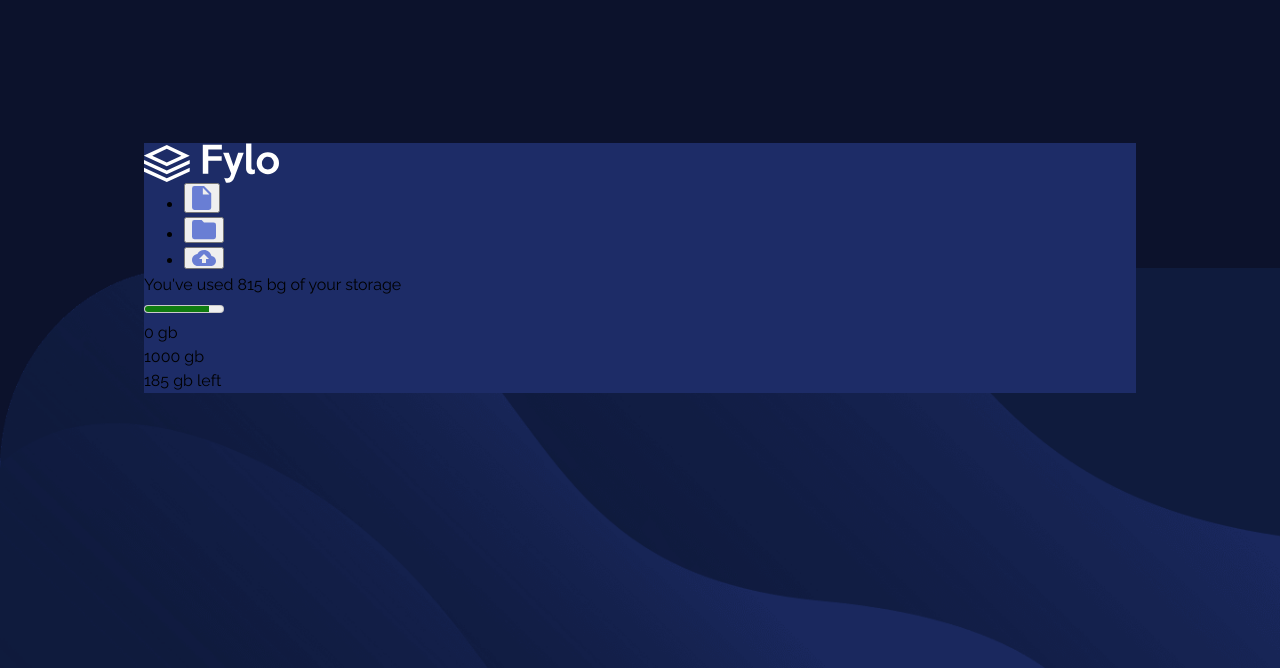
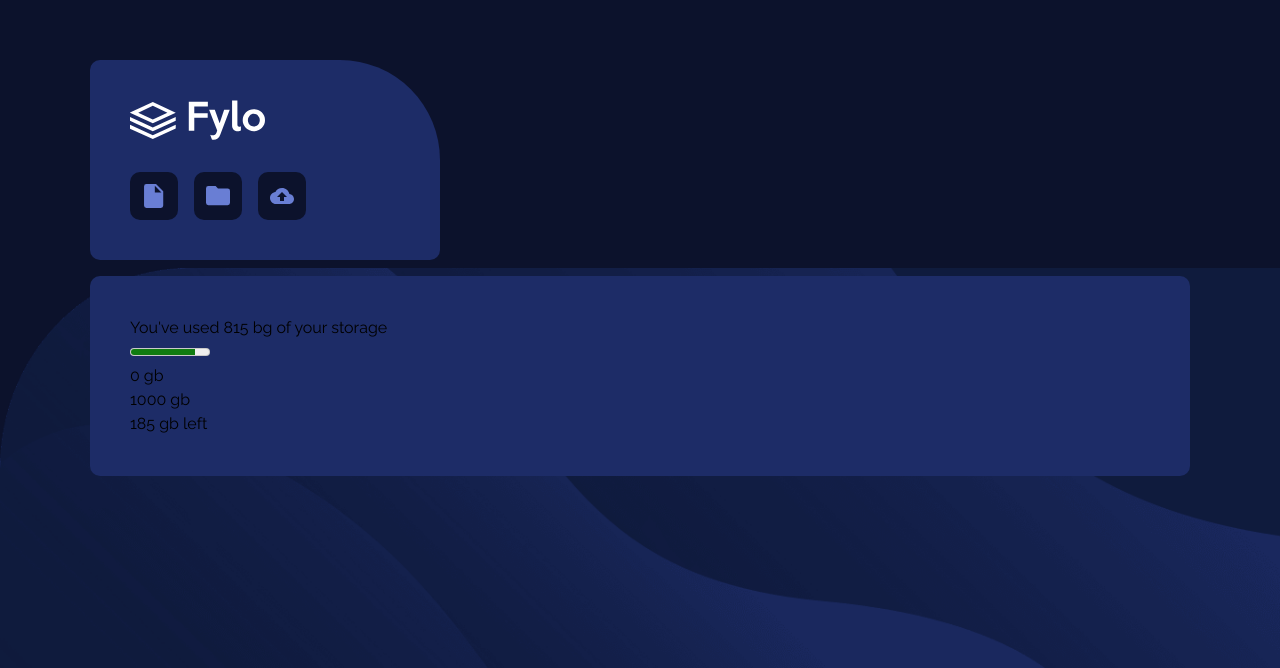
Before and after one commit to FraCav99/fylo-data-storage-component-fm, a website built with Vite: page index.html in a window 1280 px wide. Shown: the part 132-800 px from the top of the page. Built offline with nearby package versions, Linux system fonts and the light colour scheme.

Commit message:
styles: add styles for the first section

```diff
--- a/src/style.scss
+++ b/src/style.scss
@@ -44,7 +44,7 @@ body {
   display: grid;
   place-items: center stretch;
   grid-template-columns:
-    minmax(2rem, 1fr) [main-content-start] minmax(auto, 992px)
+    minmax(2rem, 1fr) [main-content-start] minmax(auto, 1100px)
     [main-content-end] minmax(2rem, 1fr);
   @media screen and (min-width: $md-breakpoint) {
     background-image: url("../images//bg-desktop.png");
@@ -54,10 +54,47 @@ body {
 }
 
 main {
+  --_border-radius: 10px;
+
   grid-column: main-content;
+  display: grid;
+  gap: 1rem 2rem;
+  @media screen and (min-width: $lg-breakpoint) {
+    grid-template-columns: 1fr 2fr;
+  }
 }
 
 .fylo-upper-section,
 .fylo-bottom-section {
   background-color: var(--blue-850);
+  border-radius: var(--_border-radius);
+  padding: var(--spacing-500);
 }
+
+.fylo-upper-section {
+  max-width: 350px;
+  border-top-right-radius: 100px;
+
+  nav {
+    margin-top: var(--spacing-400);
+  }
+
+  ul {
+    list-style-type: "";
+    display: flex;
+    align-items: center;
+    gap: var(--spacing-200);
+    padding: 0;
+  }
+
+  button {
+    background-color: var(--blue-950);
+    border-radius: var(--_border-radius);
+    border: none;
+    cursor: pointer;
+    min-height: 3rem;
+    min-width: 3rem;
+    display: grid;
+    place-items: center;
+  }
+}
```
